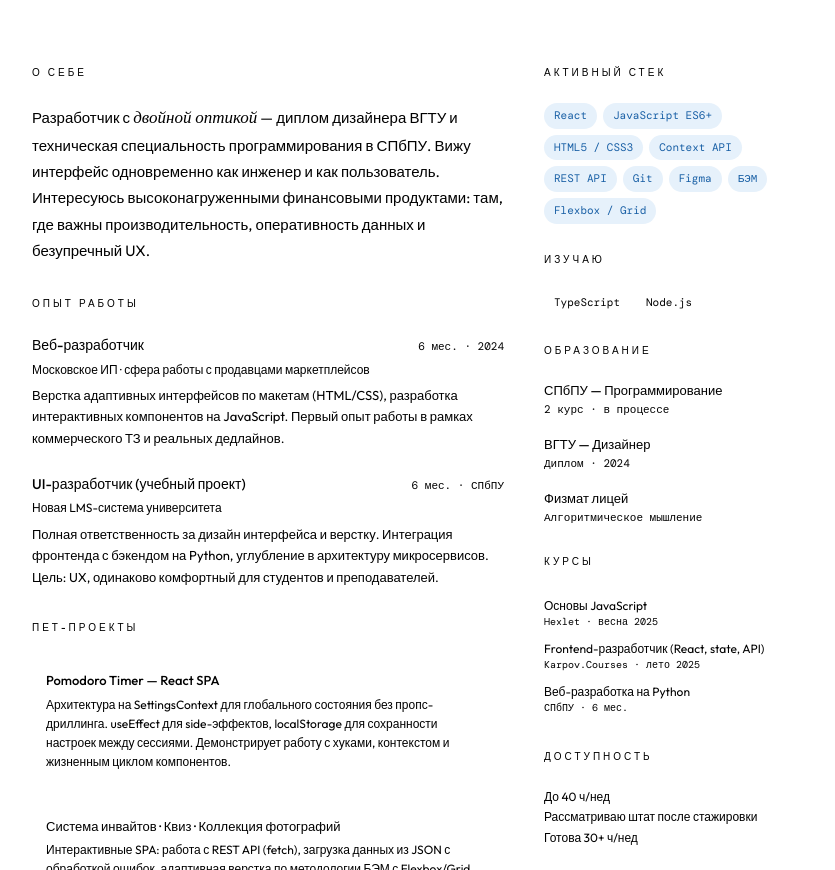
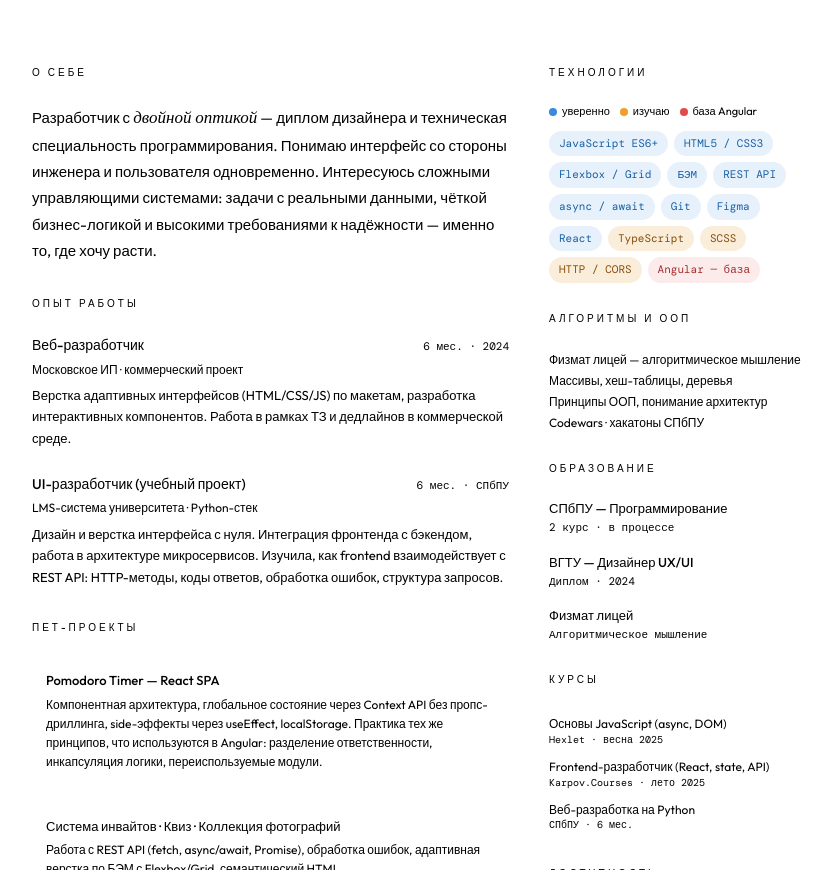
Before and after one commit to solkuzzzz/resume, a plain HTML site: page index.html in a window 1280 px wide. Shown: the part 152-1022 px from the top of the page, without its empty margins (222-1057 px from the left). Drawn offline with nearby package versions, Linux system fonts and the light colour scheme.

Commit message:
Update index.html

```diff
--- a/index.html
+++ b/index.html
@@ -1,249 +1,60 @@
 
 <style>
   @import url('https://fonts.googleapis.com/css2?family=DM+Serif+Display:ital@0;1&family=DM+Mono:wght@400;500&family=Outfit:wght@300;400;500&display=swap');
-
-  * { box-sizing: border-box; margin: 0; padding: 0; }
-
-  .resume {
-    font-family: 'Outfit', sans-serif;
-    font-weight: 400;
-    color: var(--color-text-primary);
-    max-width: 820px;
-    margin: 0 auto;
-    padding: 2rem 1.5rem 3rem;
-    line-height: 1.6;
-  }
-
-  .header {
-    display: grid;
-    grid-template-columns: 1fr auto;
-    gap: 2rem;
-    align-items: start;
-    padding-bottom: 2rem;
-    border-bottom: 0.5px solid var(--color-border-tertiary);
-    margin-bottom: 2rem;
-  }
-
-  .name {
-    font-family: 'DM Serif Display', serif;
-    font-size: 42px;
-    font-weight: 400;
-    line-height: 1.1;
-    letter-spacing: -0.5px;
-  }
-
-  .title-label {
-    font-size: 13px;
-    font-weight: 500;
-    letter-spacing: 2px;
-    text-transform: uppercase;
-    color: var(--color-text-secondary);
-    margin-top: 8px;
-  }
-
-  .contact-block {
-    text-align: right;
-    font-family: 'DM Mono', monospace;
-    font-size: 12px;
-    color: var(--color-text-secondary);
-    line-height: 2;
-  }
-
-  .contact-block a {
-    color: var(--color-text-info);
-    text-decoration: none;
-  }
-
-  .body {
-    display: grid;
-    grid-template-columns: 1fr 260px;
-    gap: 2.5rem;
-  }
-
-  .section {
-    margin-bottom: 2rem;
-  }
-
-  .section-label {
-    font-size: 10px;
-    font-weight: 500;
-    letter-spacing: 3px;
-    text-transform: uppercase;
-    color: var(--color-text-tertiary);
-    margin-bottom: 1rem;
-    padding-bottom: 6px;
-    border-bottom: 0.5px solid var(--color-border-tertiary);
-  }
-
-  .summary {
-    font-size: 15px;
-    color: var(--color-text-secondary);
-    line-height: 1.75;
-  }
-
-  .summary em {
-    font-family: 'DM Serif Display', serif;
-    font-style: italic;
-    color: var(--color-text-primary);
-    font-size: 17px;
-  }
-
-  .job {
-    margin-bottom: 1.5rem;
-  }
-
-  .job-top {
-    display: flex;
-    justify-content: space-between;
-    align-items: baseline;
-    margin-bottom: 3px;
-  }
-
-  .job-title {
-    font-size: 14px;
-    font-weight: 500;
-  }
-
-  .job-period {
-    font-family: 'DM Mono', monospace;
-    font-size: 11px;
-    color: var(--color-text-tertiary);
-  }
-
-  .job-company {
-    font-size: 12px;
-    color: var(--color-text-secondary);
-    margin-bottom: 6px;
-  }
-
-  .job-desc {
-    font-size: 13px;
-    color: var(--color-text-secondary);
-    line-height: 1.65;
-  }
-
-  .project {
-    margin-bottom: 1.25rem;
-    padding: 12px 14px;
-    background: var(--color-background-secondary);
-    border-radius: var(--border-radius-md);
-    border: 0.5px solid var(--color-border-tertiary);
-  }
-
-  .project-name {
-    font-size: 13px;
-    font-weight: 500;
-    margin-bottom: 4px;
-  }
-
-  .project-desc {
-    font-size: 12px;
-    color: var(--color-text-secondary);
-    line-height: 1.6;
-  }
-
-  .sidebar-section {
-    margin-bottom: 1.75rem;
-  }
-
-  .tag-cloud {
-    display: flex;
-    flex-wrap: wrap;
-    gap: 6px;
-  }
-
-  .tag {
-    font-family: 'DM Mono', monospace;
-    font-size: 11px;
-    padding: 4px 10px;
-    border-radius: 99px;
-    border: 0.5px solid var(--color-border-secondary);
-    color: var(--color-text-secondary);
-    background: var(--color-background-secondary);
-  }
-
-  .tag.active {
-    background: #E6F1FB;
-    border-color: #B5D4F4;
-    color: #185FA5;
-  }
-
-  .edu-item {
-    margin-bottom: 1rem;
-  }
-
-  .edu-name {
-    font-size: 13px;
-    font-weight: 500;
-    line-height: 1.4;
-  }
-
-  .edu-meta {
-    font-size: 11px;
-    color: var(--color-text-tertiary);
-    font-family: 'DM Mono', monospace;
-    margin-top: 2px;
-  }
-
-  .course-item {
-    font-size: 12px;
-    color: var(--color-text-secondary);
-    padding: 6px 0;
-    border-bottom: 0.5px solid var(--color-border-tertiary);
-    line-height: 1.4;
-  }
-
-  .course-item:last-child { border-bottom: none; }
-
-  .course-provider {
-    font-size: 10px;
-    color: var(--color-text-tertiary);
-    font-family: 'DM Mono', monospace;
-  }
-
-  .avail-badge {
-    display: inline-flex;
-    align-items: center;
-    gap: 6px;
-    font-size: 12px;
-    font-weight: 500;
-    padding: 6px 12px;
-    border-radius: 99px;
-    background: #EAF3DE;
-    color: #3B6D11;
-    border: 0.5px solid #C0DD97;
-  }
-
-  .dot {
-    width: 7px;
-    height: 7px;
-    border-radius: 50%;
-    background: #639922;
-  }
-
-  .github-link {
-    display: flex;
-    align-items: center;
-    gap: 6px;
-    font-family: 'DM Mono', monospace;
-    font-size: 12px;
-    color: var(--color-text-info);
-    text-decoration: none;
-    margin-top: 10px;
-  }
+  *{box-sizing:border-box;margin:0;padding:0;}
+  .resume{font-family:'Outfit',sans-serif;font-weight:400;color:var(--color-text-primary);max-width:820px;margin:0 auto;padding:2rem 1.5rem 3rem;line-height:1.6;}
+  .header{display:grid;grid-template-columns:1fr auto;gap:2rem;align-items:start;padding-bottom:2rem;border-bottom:0.5px solid var(--color-border-tertiary);margin-bottom:2rem;}
+  .name{font-family:'DM Serif Display',serif;font-size:42px;font-weight:400;line-height:1.1;letter-spacing:-0.5px;}
+  .title-label{font-size:13px;font-weight:500;letter-spacing:2px;text-transform:uppercase;color:var(--color-text-secondary);margin-top:8px;}
+  .contact-block{text-align:right;font-family:'DM Mono',monospace;font-size:12px;color:var(--color-text-secondary);line-height:2;}
+  .contact-block a{color:var(--color-text-info);text-decoration:none;}
+  .body{display:grid;grid-template-columns:1fr 255px;gap:2.5rem;}
+  .section{margin-bottom:2rem;}
+  .section-label{font-size:10px;font-weight:500;letter-spacing:3px;text-transform:uppercase;color:var(--color-text-tertiary);margin-bottom:1rem;padding-bottom:6px;border-bottom:0.5px solid var(--color-border-tertiary);}
+  .summary{font-size:15px;color:var(--color-text-secondary);line-height:1.75;}
+  .summary em{font-family:'DM Serif Display',serif;font-style:italic;color:var(--color-text-primary);font-size:17px;}
+  .job{margin-bottom:1.5rem;}
+  .job-top{display:flex;justify-content:space-between;align-items:baseline;margin-bottom:3px;}
+  .job-title{font-size:14px;font-weight:500;}
+  .job-period{font-family:'DM Mono',monospace;font-size:11px;color:var(--color-text-tertiary);}
+  .job-company{font-size:12px;color:var(--color-text-secondary);margin-bottom:6px;}
+  .job-desc{font-size:13px;color:var(--color-text-secondary);line-height:1.65;}
+  .project{margin-bottom:1.25rem;padding:12px 14px;background:var(--color-background-secondary);border-radius:var(--border-radius-md);border:0.5px solid var(--color-border-tertiary);}
+  .project-name{font-size:13px;font-weight:500;margin-bottom:4px;}
+  .project-desc{font-size:12px;color:var(--color-text-secondary);line-height:1.6;}
+  .sidebar-section{margin-bottom:1.75rem;}
+  .tag-cloud{display:flex;flex-wrap:wrap;gap:6px;}
+  .tag{font-family:'DM Mono',monospace;font-size:11px;padding:4px 10px;border-radius:99px;border:0.5px solid var(--color-border-secondary);color:var(--color-text-secondary);background:var(--color-background-secondary);}
+  .tag.active{background:#E6F1FB;border-color:#B5D4F4;color:#185FA5;}
+  .tag.learning{background:#FAEEDA;border-color:#FAC775;color:#854F0B;}
+  .tag.angular{background:#FCEBEB;border-color:#F7C1C1;color:#A32D2D;}
+  .edu-item{margin-bottom:1rem;}
+  .edu-name{font-size:13px;font-weight:500;line-height:1.4;}
+  .edu-meta{font-size:11px;color:var(--color-text-tertiary);font-family:'DM Mono',monospace;margin-top:2px;}
+  .course-item{font-size:12px;color:var(--color-text-secondary);padding:6px 0;border-bottom:0.5px solid var(--color-border-tertiary);line-height:1.4;}
+  .course-item:last-child{border-bottom:none;}
+  .course-provider{font-size:10px;color:var(--color-text-tertiary);font-family:'DM Mono',monospace;}
+  .avail-badge{display:inline-flex;align-items:center;gap:6px;font-size:12px;font-weight:500;padding:6px 12px;border-radius:99px;background:#EAF3DE;color:#3B6D11;border:0.5px solid #C0DD97;}
+  .dot{width:7px;height:7px;border-radius:50%;background:#639922;}
+  .github-link{display:flex;align-items:center;gap:6px;font-family:'DM Mono',monospace;font-size:12px;color:var(--color-text-info);text-decoration:none;margin-top:10px;}
+  .legend{display:flex;gap:10px;flex-wrap:wrap;margin-bottom:12px;}
+  .legend-item{display:flex;align-items:center;gap:5px;font-size:11px;color:var(--color-text-tertiary);}
+  .legend-dot{width:8px;height:8px;border-radius:50%;}
 </style>
 
 <div class="resume">
+  <h2 class="sr-only" style="position:absolute;width:1px;height:1px;overflow:hidden;clip:rect(0,0,0,0);">Резюме Junior Frontend Developer — разработка веб-интерфейсов, Angular, React, TypeScript</h2>
+
   <div class="header">
     <div>
-      <div class="name">Власова<br>Софья</div>
+      <div class="name">Власова<br>София</div>
       <div class="title-label">Junior Frontend Developer</div>
     </div>
     <div class="contact-block">
       <div><a href="https://github.com/solkuzzzz">github.com/solkuzzzz</a></div>
-      <div>Санкт-Петербург</div>
+      <div>Санкт-Петербург · удалённо</div>
       <div>Открыта к стажировке</div>
-      <div style="margin-top: 8px;"><span class="avail-badge"><span class="dot"></span>Доступна сейчас</span></div>
+      <div style="margin-top:8px;"><span class="avail-badge"><span class="dot"></span>Доступна сейчас</span></div>
     </div>
   </div>
 
@@ -253,7 +64,7 @@
       <div class="section">
         <div class="section-label">О себе</div>
         <div class="summary">
-          Разработчик с <em>двойной оптикой</em> — диплом дизайнера ВГТУ и техническая специальность программирования в СПбПУ. Вижу интерфейс одновременно как инженер и как пользователь. Интересуюсь высоконагруженными финансовыми продуктами: там, где важны производительность, оперативность данных и безупречный UX.
+          Разработчик с <em>двойной оптикой</em> — диплом дизайнера и техническая специальность программирования. Понимаю интерфейс со стороны инженера и пользователя одновременно. Интересуюсь сложными управляющими системами: задачи с реальными данными, чёткой бизнес-логикой и высокими требованиями к надёжности — именно то, где хочу расти.
         </div>
       </div>
 
@@ -265,8 +76,8 @@
             <div class="job-title">Веб-разработчик</div>
             <div class="job-period">6 мес. · 2024</div>
           </div>
-          <div class="job-company">Московское ИП · сфера работы с продавцами маркетплейсов</div>
-          <div class="job-desc">Верстка адаптивных интерфейсов по макетам (HTML/CSS), разработка интерактивных компонентов на JavaScript. Первый опыт работы в рамках коммерческого ТЗ и реальных дедлайнов.</div>
+          <div class="job-company">Московское ИП · коммерческий проект</div>
+          <div class="job-desc">Верстка адаптивных интерфейсов (HTML/CSS/JS) по макетам, разработка интерактивных компонентов. Работа в рамках ТЗ и дедлайнов в коммерческой среде.</div>
         </div>
 
         <div class="job">
@@ -274,8 +85,8 @@
             <div class="job-title">UI-разработчик (учебный проект)</div>
             <div class="job-period">6 мес. · СПбПУ</div>
           </div>
-          <div class="job-company">Новая LMS-система университета</div>
-          <div class="job-desc">Полная ответственность за дизайн интерфейса и верстку. Интеграция фронтенда с бэкендом на Python, углубление в архитектуру микросервисов. Цель: UX, одинаково комфортный для студентов и преподавателей.</div>
+          <div class="job-company">LMS-система университета · Python-стек</div>
+          <div class="job-desc">Дизайн и верстка интерфейса с нуля. Интеграция фронтенда с бэкендом, работа в архитектуре микросервисов. Изучила, как frontend взаимодействует с REST API: HTTP-методы, коды ответов, обработка ошибок, структура запросов.</div>
         </div>
       </div>
 
@@ -284,12 +95,12 @@
 
         <div class="project">
           <div class="project-name">Pomodoro Timer — React SPA</div>
-          <div class="project-desc">Архитектура на SettingsContext для глобального состояния без пропс-дриллинга. useEffect для side-эффектов, localStorage для сохранности настроек между сессиями. Демонстрирует работу с хуками, контекстом и жизненным циклом компонентов.</div>
+          <div class="project-desc">Компонентная архитектура, глобальное состояние через Context API без пропс-дриллинга, side-эффекты через useEffect, localStorage. Практика тех же принципов, что используются в Angular: разделение ответственности, инкапсуляция логики, переиспользуемые модули.</div>
         </div>
 
         <div class="project">
           <div class="project-name">Система инвайтов · Квиз · Коллекция фотографий</div>
-          <div class="project-desc">Интерактивные SPA: работа с REST API (fetch), загрузка данных из JSON с обработкой ошибок, адаптивная верстка по методологии БЭМ с Flexbox/Grid.</div>
+          <div class="project-desc">Работа с REST API (fetch, async/await, Promise), обработка ошибок, адаптивная верстка по БЭМ с Flexbox/Grid, семантический HTML.</div>
         </div>
       </div>
 
@@ -298,41 +109,49 @@
     <div class="sidebar">
 
       <div class="sidebar-section">
-        <div class="section-label">Активный стек</div>
+        <div class="section-label">Технологии</div>
+        <div class="legend" style="margin-bottom:10px;">
+          <div class="legend-item"><div class="legend-dot" style="background:#378ADD;"></div><span>уверенно</span></div>
+          <div class="legend-item"><div class="legend-dot" style="background:#EF9F27;"></div><span>изучаю</span></div>
+          <div class="legend-item"><div class="legend-dot" style="background:#E24B4A;"></div><span>база Angular</span></div>
+        </div>
         <div class="tag-cloud">
-          <span class="tag active">React</span>
           <span class="tag active">JavaScript ES6+</span>
           <span class="tag active">HTML5 / CSS3</span>
-          <span class="tag active">Context API</span>
+          <span class="tag active">Flexbox / Grid</span>
+          <span class="tag active">БЭМ</span>
           <span class="tag active">REST API</span>
+          <span class="tag active">async / await</span>
           <span class="tag active">Git</span>
           <span class="tag active">Figma</span>
-          <span class="tag active">БЭМ</span>
-          <span class="tag active">Flexbox / Grid</span>
+          <span class="tag active">React</span>
+          <span class="tag learning">TypeScript</span>
+          <span class="tag learning">SCSS</span>
+          <span class="tag learning">HTTP / CORS</span>
+          <span class="tag angular">Angular — база</span>
         </div>
       </div>
 
       <div class="sidebar-section">
-        <div class="section-label">Изучаю</div>
-        <div class="tag-cloud">
-          <span class="tag">TypeScript</span>
-          <span class="tag">Node.js</span>
+        <div class="section-label">Алгоритмы и ООП</div>
+        <div style="font-size:12px;color:var(--color-text-secondary);line-height:1.75;">
+          Физмат лицей — алгоритмическое мышление<br>
+          Массивы, хеш-таблицы, деревья<br>
+          Принципы ООП, понимание архитектур<br>
+          Codewars · хакатоны СПбПУ
         </div>
       </div>
 
       <div class="sidebar-section">
         <div class="section-label">Образование</div>
-
         <div class="edu-item">
           <div class="edu-name">СПбПУ — Программирование</div>
           <div class="edu-meta">2 курс · в процессе</div>
         </div>
-
         <div class="edu-item">
-          <div class="edu-name">ВГТУ — Дизайнер</div>
+          <div class="edu-name">ВГТУ — Дизайнер UX/UI</div>
           <div class="edu-meta">Диплом · 2024</div>
         </div>
-
         <div class="edu-item">
           <div class="edu-name">Физмат лицей</div>
           <div class="edu-meta">Алгоритмическое мышление</div>
@@ -341,9 +160,8 @@
 
       <div class="sidebar-section">
         <div class="section-label">Курсы</div>
-
         <div class="course-item">
-          Основы JavaScript
+          Основы JavaScript (async, DOM)
           <div class="course-provider">Hexlet · весна 2025</div>
         </div>
         <div class="course-item">
@@ -358,10 +176,10 @@
 
       <div class="sidebar-section">
         <div class="section-label">Доступность</div>
-        <div style="font-size: 12px; color: var(--color-text-secondary); line-height: 1.7;">
+        <div style="font-size:12px;color:var(--color-text-secondary);line-height:1.7;">
           До 40 ч/нед<br>
-          Рассматриваю штат после стажировки<br>
-          Готова 30+ ч/нед
+          СПб · Москва · удалённо<br>
+          Готова к штату после стажировки
         </div>
       </div>
 
```
